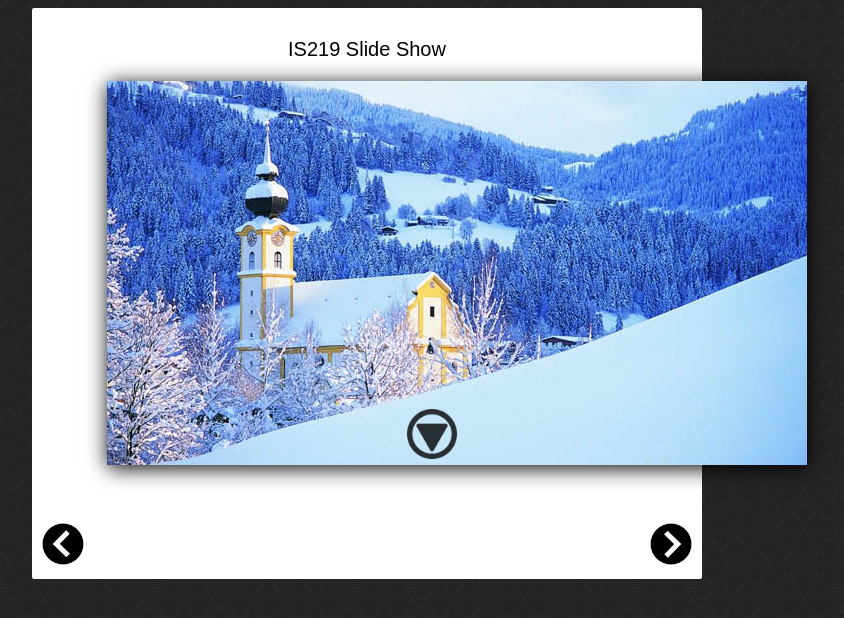
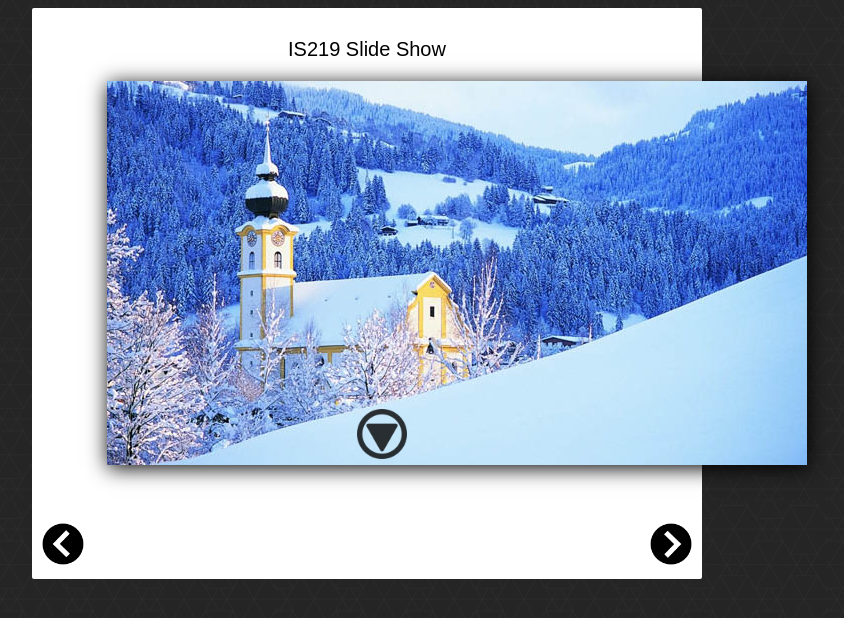
Before and after one commit to robslawinski/is219s17slawinski-project2, a PHP site: page /index.html in a window 1280 px wide. Shown: the top 618 px of the page, without its empty margins (273-1117 px from the left). Run offline with PHP 8.4, Linux system fonts and the light colour scheme; grey boxes labelled with a size stand in for pictures from a placeholder-image service; some libraries are stand-ins or nearby versions.

Commit message:
Changed moreIndicator

```diff
--- a/css/style.css
+++ b/css/style.css
@@ -31,7 +31,7 @@ body {
 	z-index: 3;
 	opacity: .8;
 
-	left: 300px;
+	left: 250px;
 	bottom: 60px;
 }
 
```
